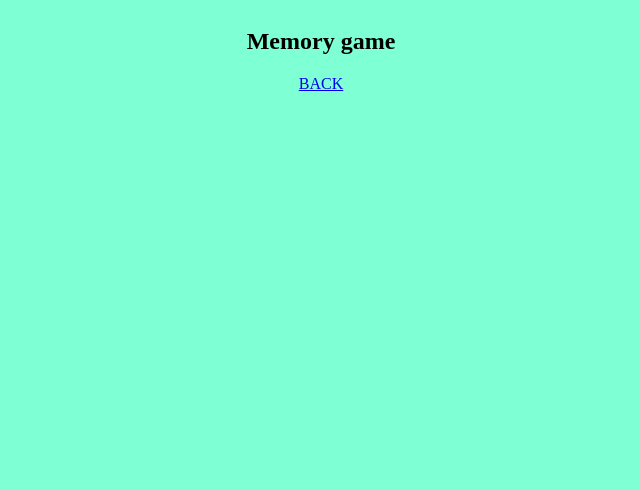
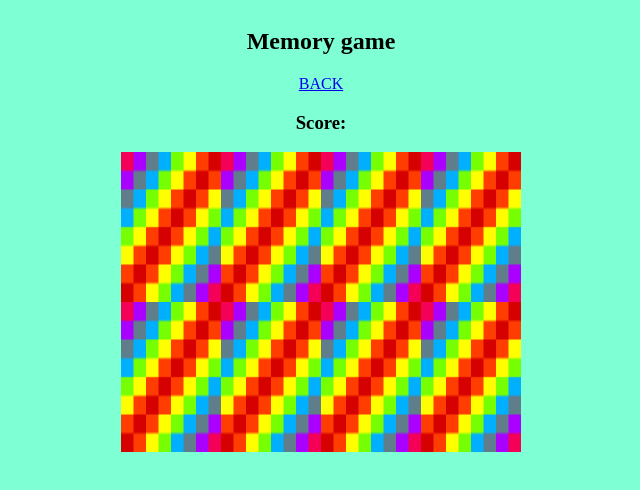
Before and after one commit to olaftarlowski/jsgamesportal, a plain HTML site: page memory-game/memory-game.html in a window 1280 px wide. Shown: the whole page, without its empty margins (319-959 px from the left). Drawn offline with Linux system fonts and the light colour scheme.

Commit message:
basic functions set up, basic functionality of flip card added

```diff
--- a/memory-game/app-memory.js
+++ b/memory-game/app-memory.js
@@ -0,0 +1,67 @@
+document.addEventListener('DOMContentLoaded', () => {
+
+    const cardArray = [
+        {
+            name: 'fries',
+            img: 'assets/fries.png'
+        },
+        {
+            name: 'hotdog',
+            img: 'assets/hotdog.png'
+        },
+        {
+            name: 'cheeseburger',
+            img: 'assets/cheeseburger.png'
+        },
+        {
+            name: 'ice-cream',
+            img: 'assets/ice-cream.png'
+        },
+        {
+            name: 'milkshake',
+            img: 'assets/milkshake.png'
+        },
+        {
+            name: 'pizza',
+            img: 'assets/pizza.png'
+        },
+        {
+            name: 'blank',
+            img: 'assets/blank.png'
+        },
+        {
+            name: 'white',
+            img: 'assets/white.png'
+        }
+    ];
+
+    //variables
+    const grid = document.querySelector('.section-gameUI__grid');
+    var cardsChosen = [];
+    var cardsChosenID = [];
+
+    //create board
+function createBoard() {
+    for (let i =0; i < cardArray.length; i++) {
+        var card = document.createElement('img');
+        card.setAttribute('src', 'assets/blank.png');
+        card.setAttribute('data-id', i);
+        card.addEventListener('click', flipcard);
+        grid.appendChild(card);
+    }
+}
+
+createBoard();
+
+
+function flipcard() {
+    var cardID = this.getAttribute('data-id');
+    cardsChosen.push(cardArray[cardID].name);
+    cardsChosenID.push(cardID);
+    this.setAttribute('src', cardArray[cardID].img);
+
+}
+
+
+
+});
--- a/memory-game/memory-game.html
+++ b/memory-game/memory-game.html
@@ -14,6 +14,14 @@
                 <a href="../index.html">BACK</a>
             </div>
         </section>
+        <section class="section-gameUI">
+            <div class="section-gameUI__content">
+                <h3>Score: <span id="result"></span></h3>
+                <div class="section-gameUI__grid">
+
+                </div>
+            </div>
+        </section>
     </div>
 
     <script src="app-memory.js"></script>
--- a/memory-game/style-memory.css
+++ b/memory-game/style-memory.css
@@ -19,3 +19,17 @@ body {
     align-items: center;
     flex-direction: column;
 }
+
+.section-gameUI__grid {
+    display: flex;
+    flex-wrap: wrap;
+    height: 300px;
+    width: 400px;
+}
+
+.section-gameUI__content {
+    display: flex;
+    flex-direction: column;
+    justify-content: center;
+    align-items: center;
+}
```
